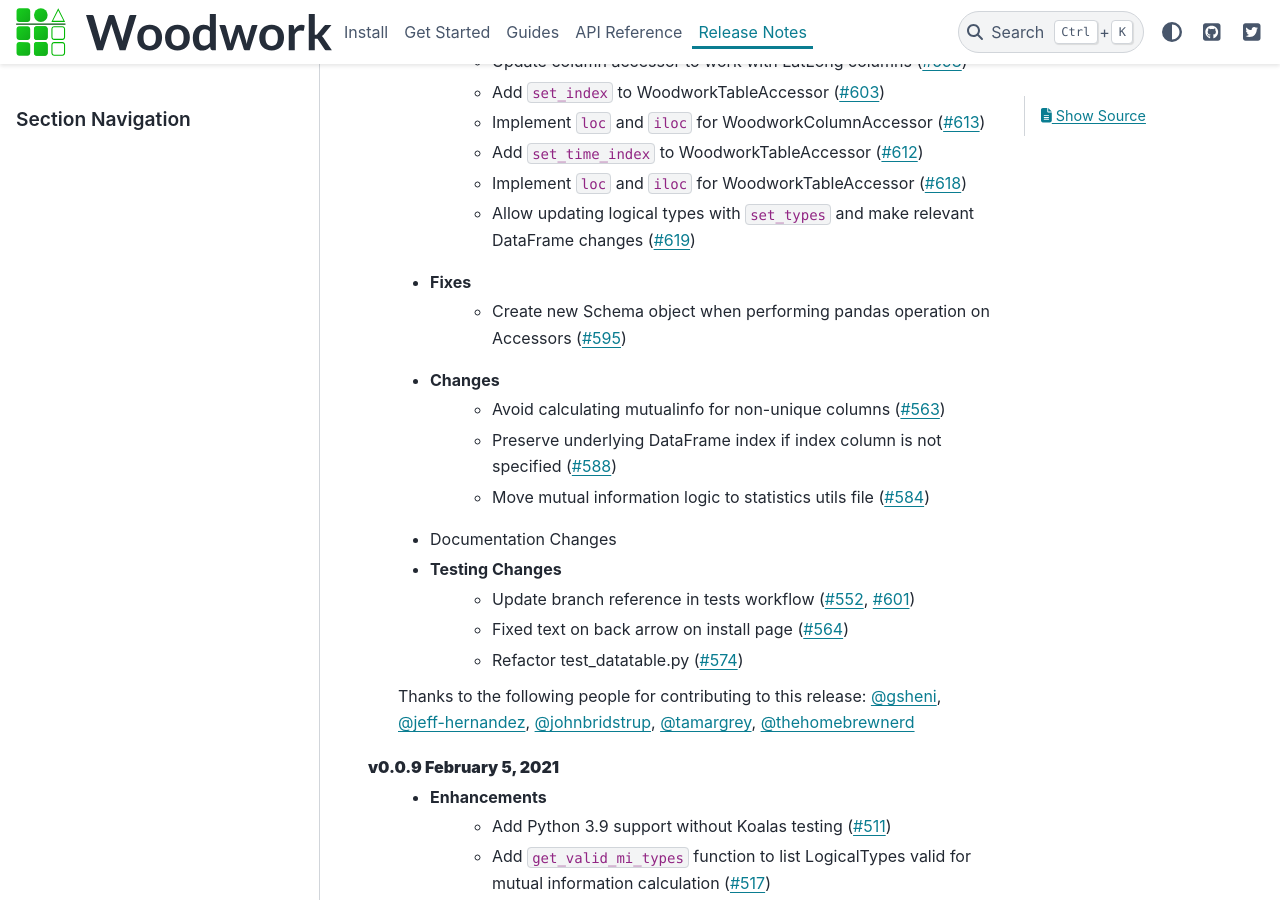
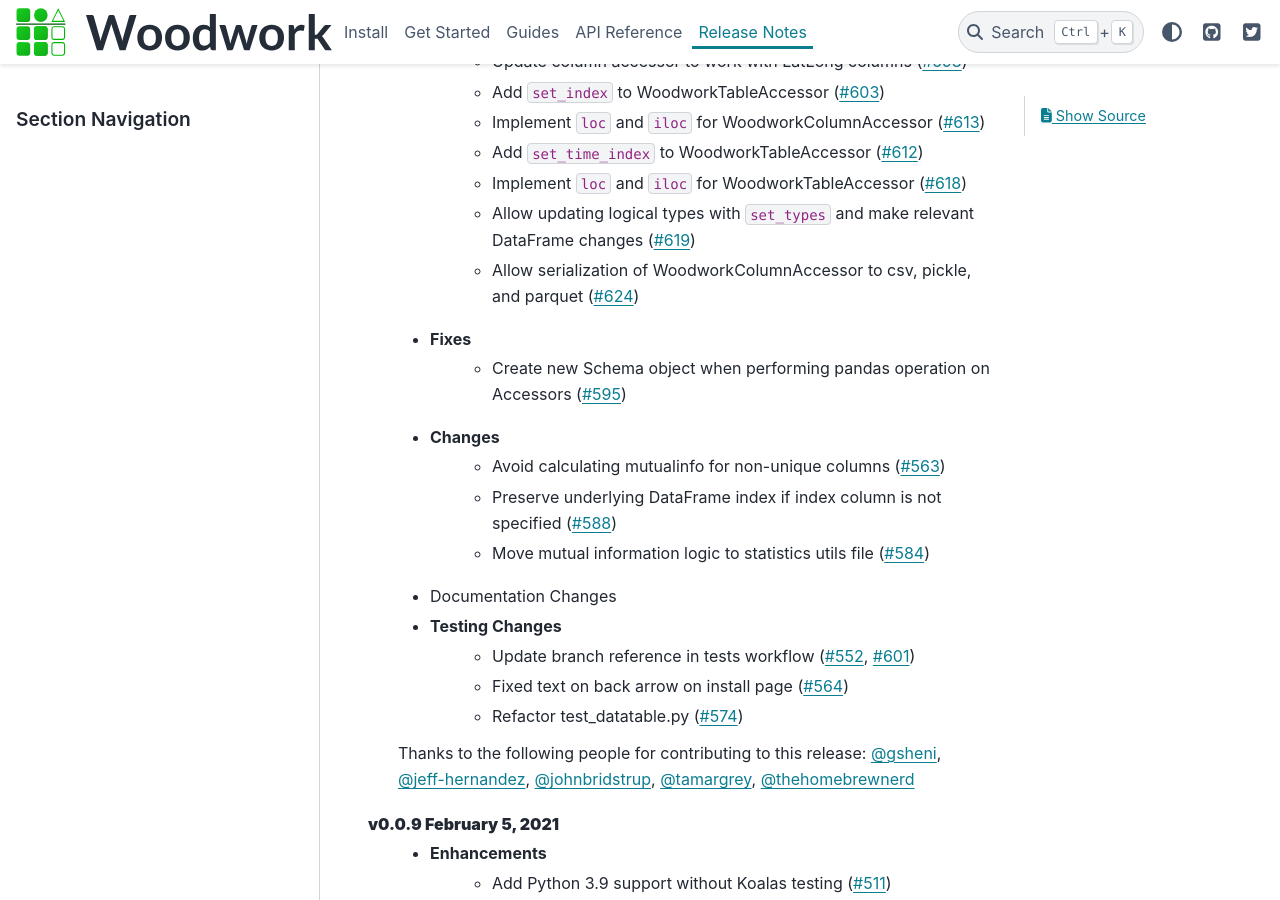
Before and after one commit to alteryx/woodwork, a Sphinx documentation site: the page built from docs/source/release_notes.rst, in a window 1280 px wide and 900 px high, scrolled down 1031 px. Built offline with Sphinx 7.4.7 and the PyData theme 0.15.4, drawn with Linux system fonts in a browser that asks for light colours; comment, search, counter and statistics services are not loaded.

Commit message:
Add release note

```diff
--- a/docs/source/release_notes.rst
+++ b/docs/source/release_notes.rst
@@ -28,6 +28,7 @@ Release Notes
         * Add ``set_time_index`` to WoodworkTableAccessor (:pr:`612`)
         * Implement ``loc`` and ``iloc`` for WoodworkTableAccessor (:pr:`618`)
         * Allow updating logical types with ``set_types`` and make relevant DataFrame changes (:pr:`619`)
+        * Allow serialization of WoodworkColumnAccessor to csv, pickle, and parquet (:pr:`624`)
     * Fixes
         * Create new Schema object when performing pandas operation on Accessors (:pr:`595`)
     * Changes
```
